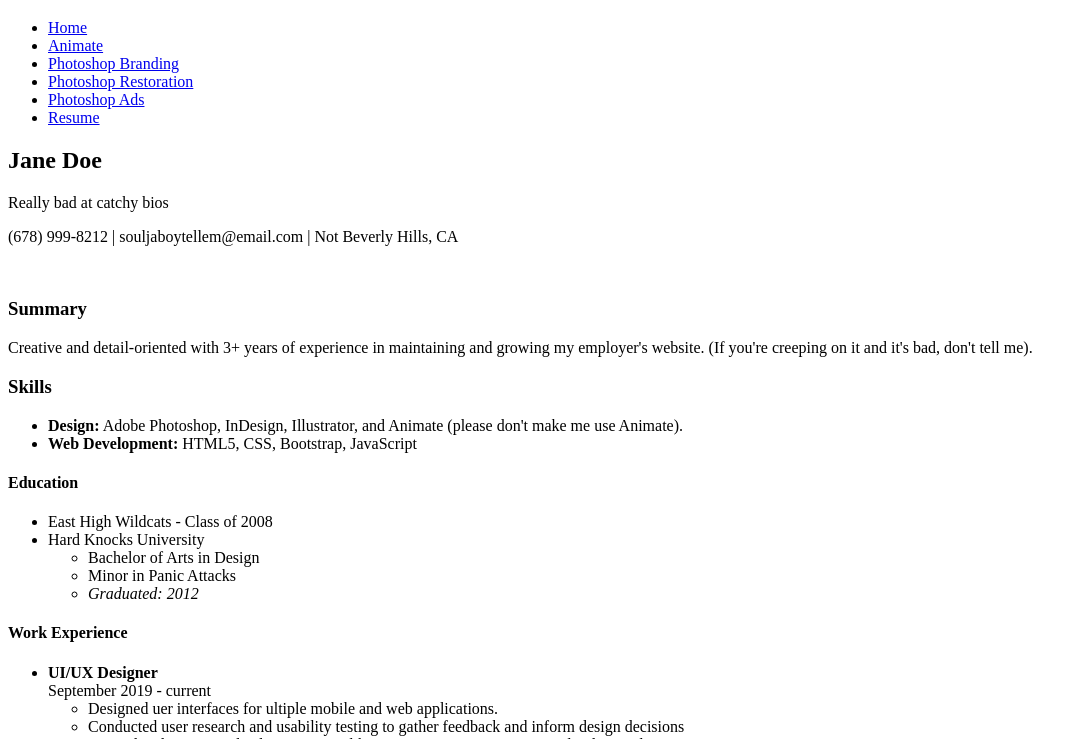
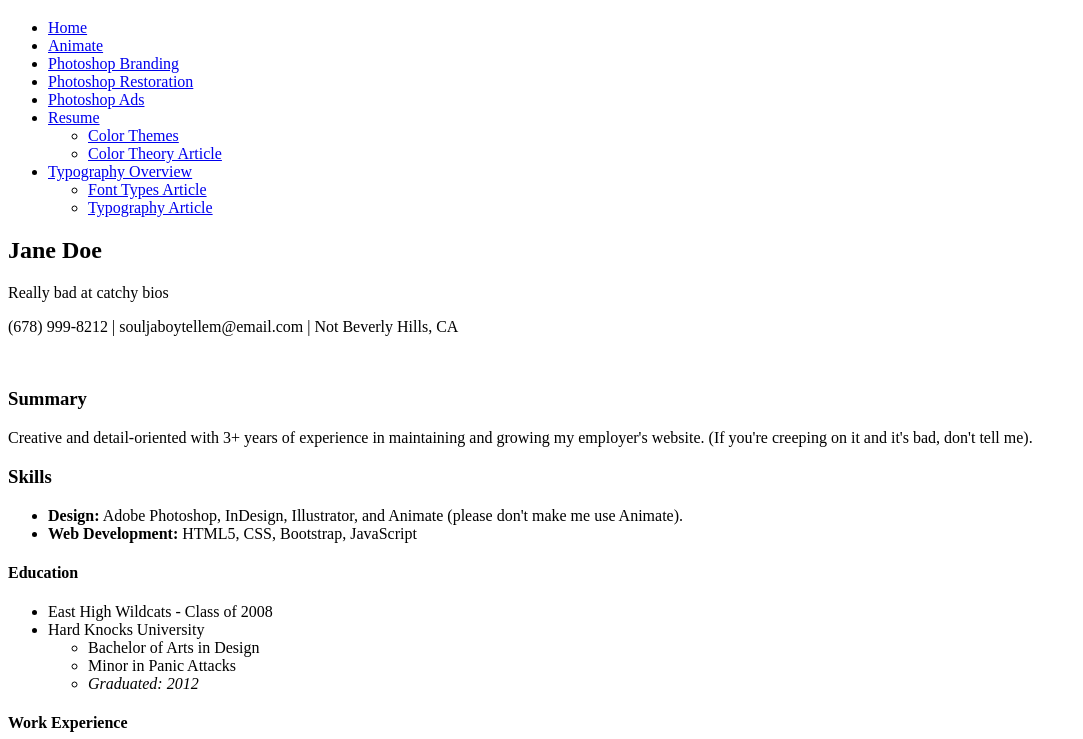
Before and after one commit to cait-lamb/project, a plain HTML site: page resume.html in a window 1280 px wide. Shown: the part 61-800 px from the top of the page, without its empty margins (0-1083 px from the left). Drawn offline with Linux system fonts and the light colour scheme.

Commit message:
update navbar with color theory/typography content

```diff
--- a/resume.html
+++ b/resume.html
@@ -16,6 +16,15 @@
             <li><a href="photoshop-restoration.html">Photoshop Restoration</a></li>
             <li><a href="photoshop-ads.html">Photoshop Ads</a></li>
             <li><a href="resume.html">Resume</a></li>
+            <ul>
+                <li><a href="color-themes.html">Color Themes</a></li>
+                <li><a href="color-theory-article.html">Color Theory Article</a></li>
+            </ul>
+            <li><a href="typography-overview.html">Typography Overview</a></li>
+            <ul>
+                <li><a href="font-types-article.html">Font Types Article</a></li>
+                <li><a href="typography-article.html">Typography Article</a></li>
+            </ul>
         </ul>
         </nav>
     </header>
@@ -45,7 +54,7 @@
         <ul>
             <li><strong>UI/UX Designer</strong><br>September 2019 - current</li>
             <ul>
-                <li>Designed uer interfaces for ultiple mobile and web applications.</li>
+                <li>Designed user interfaces for multiple mobile and web applications.</li>
                 <li>Conducted user research and usability testing to gather feedback and inform design decisions</li>
                 <li>Created and maintained a design system library, improving consistency and reducing design time.</li>
             </ul>
```
Also changed, not shown: animate.html (+9 -0 lines), index.html (+9 -0 lines), photoshop-ads.html (+10 -1 lines), photoshop-branding.html (+9 -0 lines), photoshop-restoration.html (+9 -0 lines).
